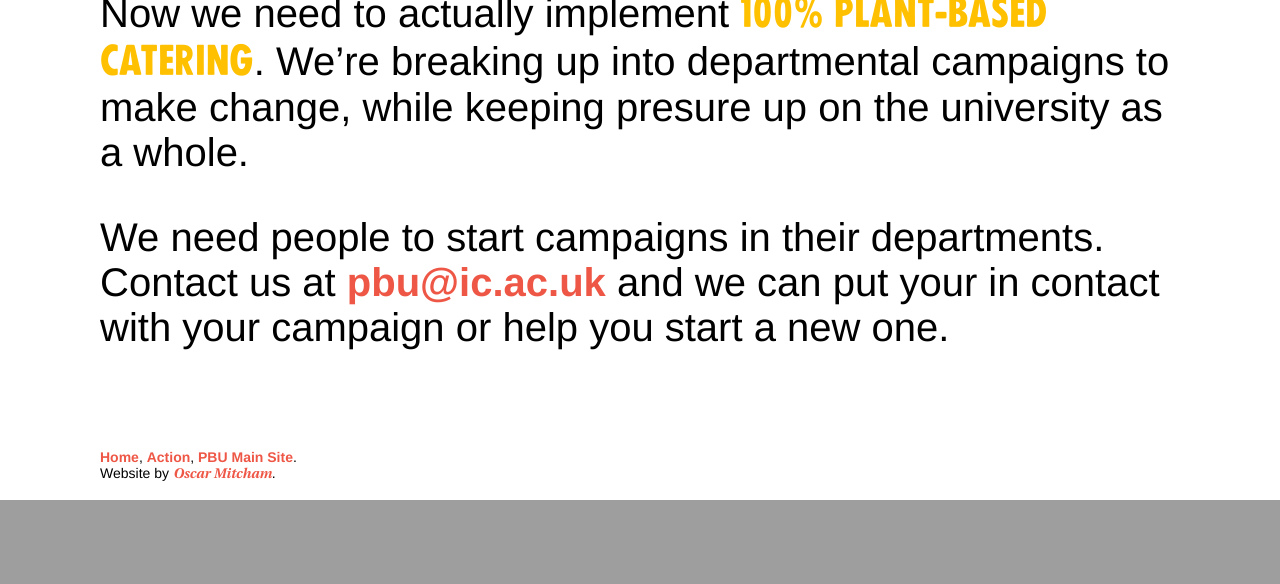
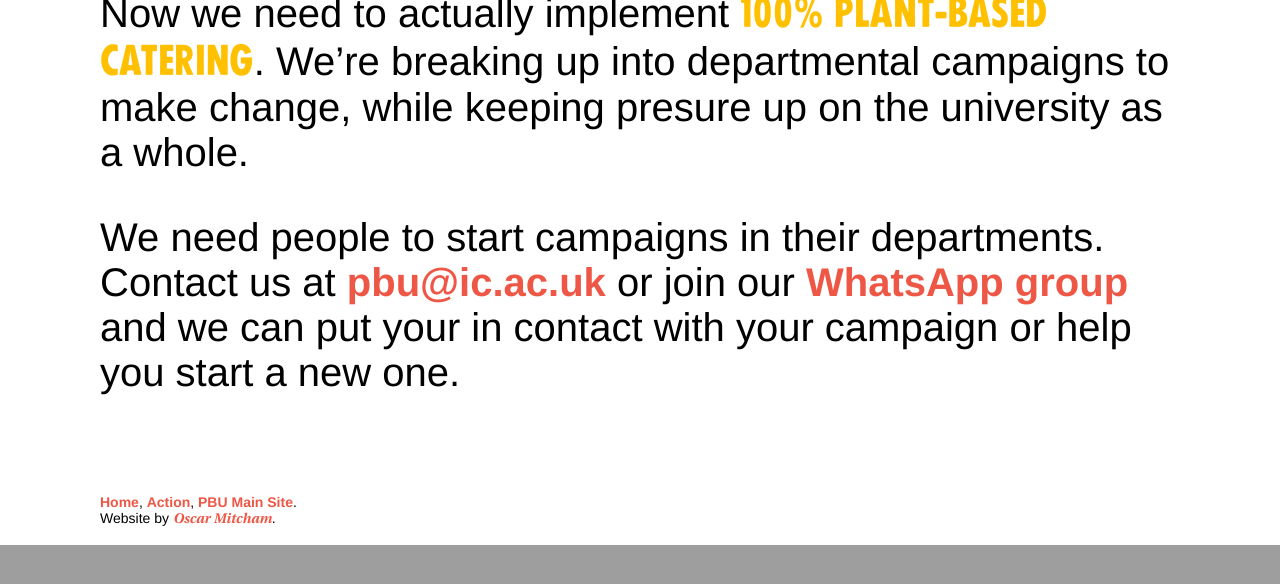
Before and after one commit to yogabbagabb/pbu-imperial.github.io, a Jekyll site: the page built from departments.md, in a window 1280 px wide and 900 px high, scrolled down 1375 px. Shown: the top 584 px of the window. Built offline with Jekyll 4.4.1, drawn with Linux system fonts in a browser that asks for light colours.

Commit message:
Update call to action and add whatsapp chat link

```diff
--- a/departments.md
+++ b/departments.md
@@ -21,7 +21,7 @@ Read more [here](https://www.plantbaseduniversities.org/post/bristol-and-imperia
 Now we need to actually implement **100% plant-based catering**{: .headingy .yellow }. We're breaking up into departmental campaigns to make change, while keeping presure up on the university as a whole.
 {: .wide-block }
 
-We need people to start campaigns in their departments. Contact us at **pbu@ic.ac.uk**{: .red } and we can put your in contact with your campaign or help you start a new one.
+We need people to start campaigns in their departments. Contact us at **pbu@ic.ac.uk**{: .red } or join our **[WhatsApp group](https://chat.whatsapp.com/BQwngptKQRgJiw99879mbI?s=cl&p=i&mlu=4&ilr=4&iam=2)**{: .red } and we can put your in contact with your campaign or help you start a new one.
 {: .wide-block }
 
 {% include footer.html %}
--- a/index.markdown
+++ b/index.markdown
@@ -52,7 +52,7 @@ Want all the facts? **[Check out the FAQs](/faqs)**{: .headingy }.
 # What can I do?
 {: .fill-green .wide-block .right }
 
-We're asking students to encourage their Union Councillors to **vote for our motion** at the next Council meeting and attend the Sustainability Forum, if they have questions.
+We're asking students to support this transition by ordering the **plant-based**{: .headingy .yellow } options at Beit bar. We'd also love new members to join our team to help us encourage departments within Imperial to transition their catering to **plant-based**{: .headingy .yellow }.
 {: .right-block }
 
 We can use the Union's support of **100% plant-based catering**{: .headingy .yellow } to pressure Imperial to transition their outlets.
```
